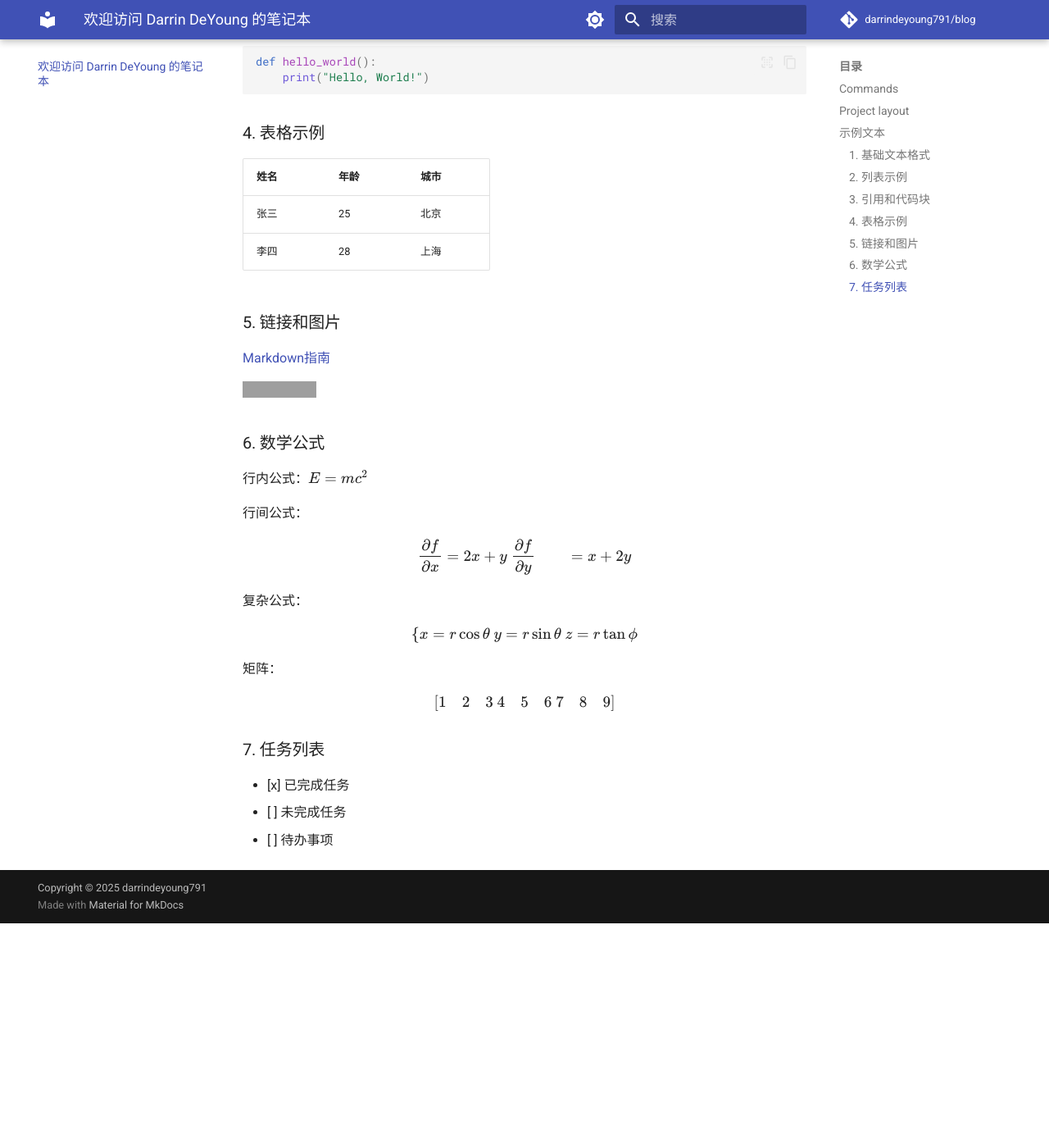
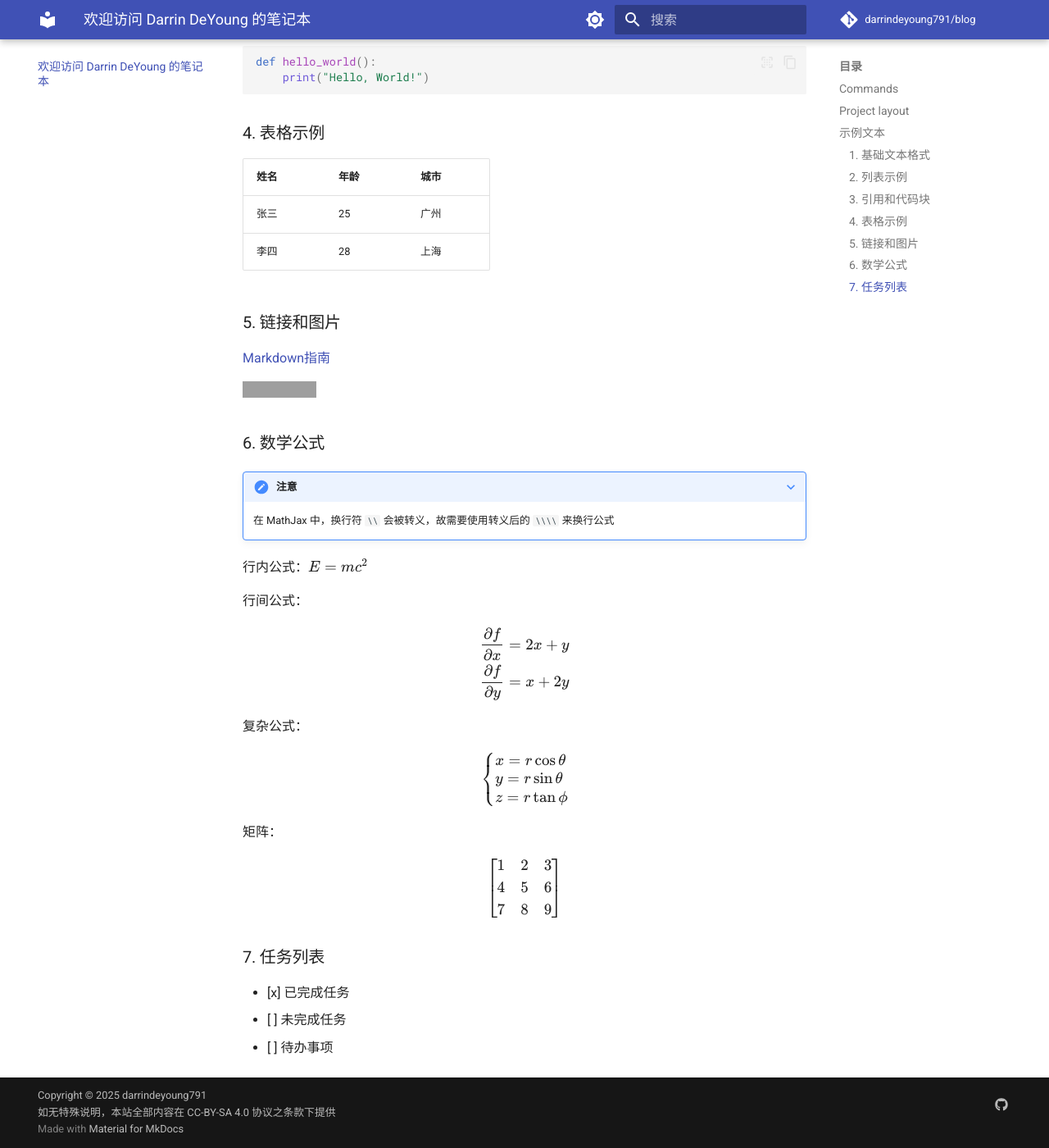
Before and after one commit to darrindeyoung791/blog, an MkDocs documentation site: the page built from docs/index.md, in a window 1280 px wide and 1400 px high, scrolled down 1072 px. Shown: the whole window at 82% size. Built offline with MkDocs 1.6.1 and Material for MkDocs 9.7.7, drawn with Linux system fonts in a browser that asks for light colours; comment, search, counter and statistics services are not loaded; before the commit the page ends 2198 px from its top, so only the background shows below that; grey boxes are pictures that could not be loaded.

Commit message:
feat: add footer copyright claim
- add footer copyright claim
- add more test case in index.md

```diff
--- a/docs/index.md
+++ b/docs/index.md
@@ -54,7 +54,7 @@ def hello_world():
 
 | 姓名 | 年龄 | 城市 |
 |------|------|------|
-| 张三 | 25   | 北京 |
+| 张三 | 25   | 广州 |
 | 李四 | 28   | 上海 |
 
 ### 5. 链接和图片
@@ -65,12 +65,16 @@ def hello_world():
 
 ### 6. 数学公式
 
+???+ note "注意"
+
+    在 MathJax 中，换行符 `\\` 会被转义，故需要使用转义后的 `\\\\` 来换行公式
+
 行内公式：$E = mc^2$
 
 行间公式：
 $$
 \begin{aligned}
-\frac{\partial f}{\partial x} &= 2x + y \\
+\frac{\partial f}{\partial x} &= 2x + y \\\\
 \frac{\partial f}{\partial y} &= x + 2y
 \end{aligned}
 $$
@@ -78,8 +82,8 @@ $$
 复杂公式：
 $$
 \begin{cases}
-x = r\cos\theta \\
-y = r\sin\theta \\
+x = r\cos\theta \\\\
+y = r\sin\theta \\\\
 z = r\tan\phi
 \end{cases}
 $$
@@ -87,8 +91,8 @@ $$
 矩阵：
 $$
 \begin{bmatrix}
-1 & 2 & 3 \\
-4 & 5 & 6 \\
+1 & 2 & 3 \\\\
+4 & 5 & 6 \\\\
 7 & 8 & 9
 \end{bmatrix}
 $$
--- a/mkdocs.yml
+++ b/mkdocs.yml
@@ -3,7 +3,7 @@ site_url: https://darrindeyoung791.github.io/blog/
 repo_name: darrindeyoung791/blog
 repo_url: https://github.com/darrindeyoung791/blog/
 site_description: Darrin DeYoung 的笔记本
-copyright: Copyright &copy; 2025 <a href="https://github.com/darrindeyoung791" target="_blank" rel="noopener">darrindeyoung791</a>
+copyright: Copyright &copy; 2025 <a href="https://github.com/darrindeyoung791" target="_blank" rel="noopener">darrindeyoung791</a> <br> 如无特殊说明，本站全部内容在 <a href="https://creativecommons.org/licenses/by-sa/4.0/deed.en" target="_blank" rel="noopener">CC-BY-SA 4.0</a> 协议之条款下提供
 
 theme:
   features:
@@ -11,10 +11,11 @@ theme:
     - navigation.instant.progress
     - navigation.tabs
     - navigation.sections
+    - navigation.footer
+    - navigation.top
     - toc.follow
-    - navigation.top
-    - content.code.copy    # 启用代码块复制按钮
-    - content.code.select  # 启用代码块选择功能
+    - content.code.copy
+    - content.code.select
 
   name: material
   language: zh
@@ -36,9 +37,16 @@ theme:
         icon: material/brightness-4
         name: 切换到浅色模式
 
+extra:
+  social:
+    - icon: fontawesome/brands/github
+      link: https://github.com/darrindeyoung791
+
 markdown_extensions:
+  - admonition
   - pymdownx.arithmatex:
       generic: true
+  - pymdownx.details
   - pymdownx.highlight:
       anchor_linenums: true
       line_spans: __span
```
